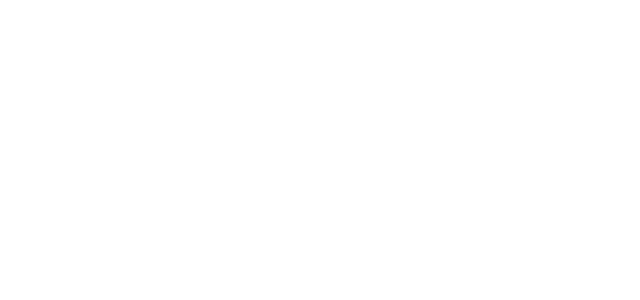
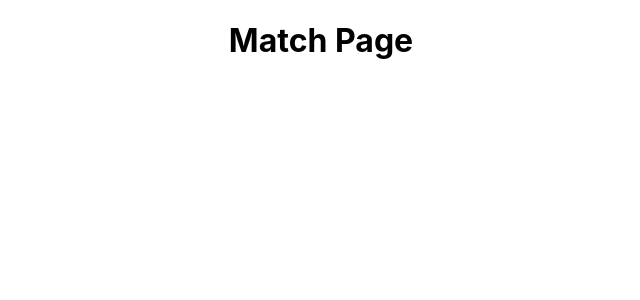
Before and after one commit to sailakshmy/iplJavaReact, a React (Create React App) app in the folder src/frontend/: page /teams/1/matches/1 in a window 1280 px wide. Before the commit this address had no page. Shown: the top 300 px of the page, without its empty margins (319-959 px from the left). Built offline with nearby package versions, Linux system fonts and the light colour scheme.

Commit message:
Commit-15:- Created a match page to display the matches played by a team in a year, Added the route in the list of routes.

```diff
--- a/src/frontend/src/App.js
+++ b/src/frontend/src/App.js
@@ -1,6 +1,7 @@
 import './App.css';
 import {BrowserRouter as Router, Routes, Route} from 'react-router-dom';
 import TeamPage from './Pages/TeamPage';
+import MatchPage from './Pages/MatchPage';
 
 function App() {
   return (
@@ -9,6 +10,7 @@ function App() {
         <Routes>
         <Route exact path='/' element={<h1>IPL Dashboard</h1>} />
         <Route path='/teams/:teamName' exact element={<TeamPage/>} />
+        <Route path='/teams/:teamName/matches/:year' exact element={<MatchPage/>} />
         </Routes>
       </Router>
     </div>
--- /dev/null
+++ b/src/frontend/src/Pages/MatchPage.jsx
@@ -0,0 +1,11 @@
+import React from 'react';
+
+function MatchPage() {
+  return (
+    <div className='matchPage'>
+      <h1>Match Page</h1>
+    </div>
+  )
+}
+
+export default MatchPage
```
